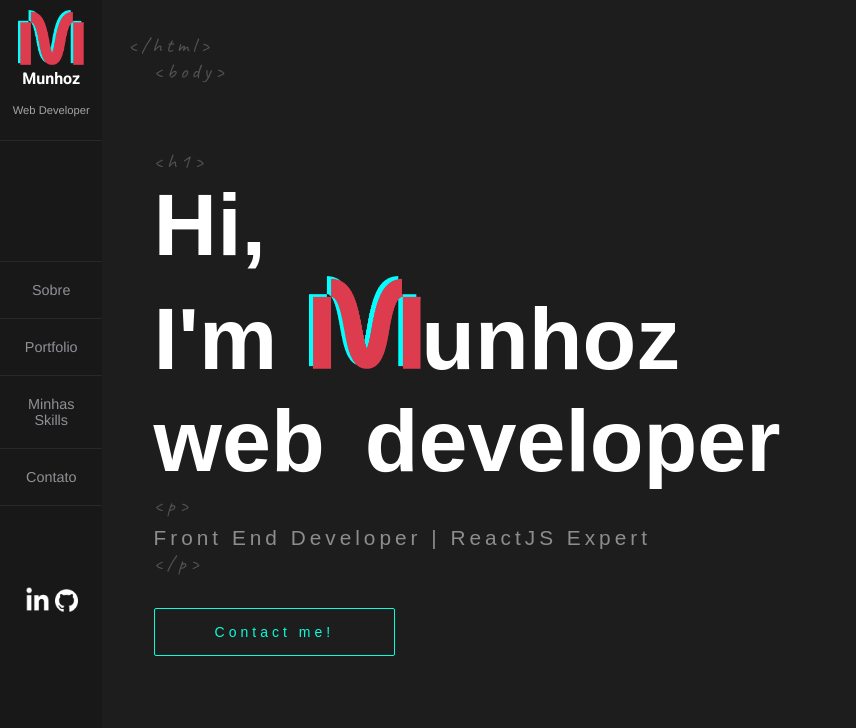
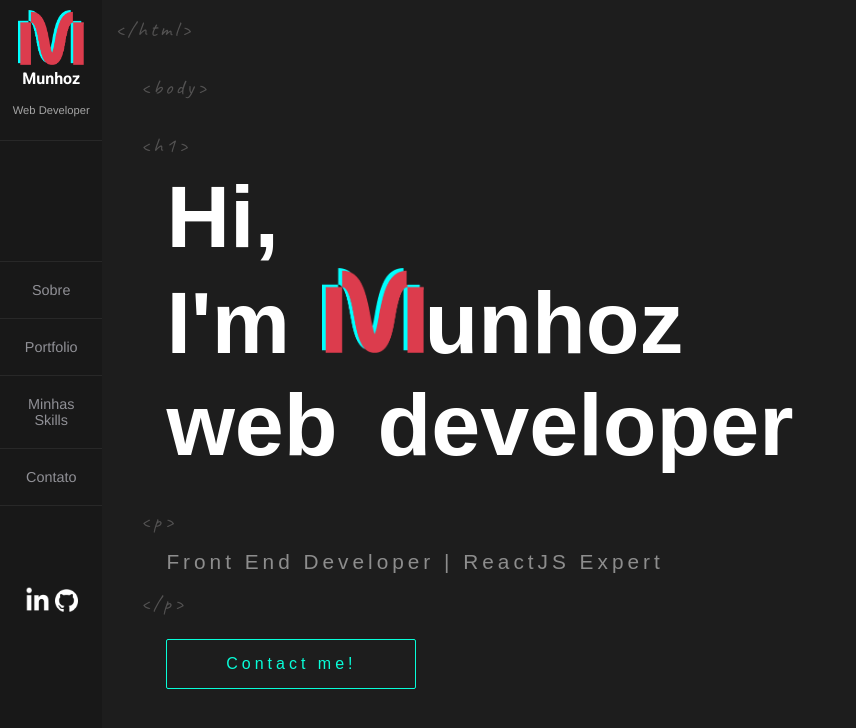
Before and after one commit to pedrolwmunhoz/MunhozSite, a React (Create React App) app: page / in a window 1280 px wide. Shown: the top 728 px of the page, without its empty margins (0-856 px from the left). Built offline with nearby package versions, Linux system fonts and the light colour scheme.

Commit message:
FIX: tela: home reponsividade

```diff
--- a/src/components/FormularioContato/index.tsx
+++ b/src/components/FormularioContato/index.tsx
@@ -21,7 +21,7 @@ const Form = styled.form`
     }
     @media only screen and  (min-width : 768px){
         .caixaTexto {
-            padding-bottom: 25vh;
+            padding-bottom: 23%;
 
         }
         .inputStyled {
--- a/src/pages/Home/index.js
+++ b/src/pages/Home/index.js
@@ -3,102 +3,155 @@ import styled from 'styled-components'
 import Icone from '../../images/IconeM/icone'
 import './styles/index.css'
 import './styles/EffectEntrada/index.css'
+import './teste'
+
+const text = document.getElementsByClassName("textContactStyle")
+const home = document.getElementsByClassName("globalContainer")
+const botaoContact = document.getElementsByClassName("botaoContact")
+
+function effectTextColorContact(){
+    botaoContact[0].addEventListener("mouseover", function(event){
+        setTimeout(setTextBlack, 5)
+        function setTextBlack() {
+            console.log("teste")
+            text[0].style.color = "#1d1d1d";
+        }
+    })
+    home[0].addEventListener("mouseover", function(event){
+        console.log("teste1")
+        text[0].style.color = "#08fdd8";
+    })
+}
 
 const frase = ["</html>", "<body>", "<h1>", "<p>", "</p>"]
 
 const GlobalContainer = styled.div`
-    @media only screen and  (max-width : 768px){
-        margin-left: 21vw;
+    @media only screen and (max-width : 425px){
+        /* Smartphone = widht: 425px | height: 740px */
+        margin-left: 20vw;
         div{
-            padding-top: 8vh;
-            font-family: Arial, Helvetica, sans-serif;
-            div{
-                padding: 0;
-                display: inline-block;
-            }
+            div h2{
+                font-size: 40px;
 
-            div h2{
-                font-size: 2.6rem;
-                font-weight: bold;
-                color: white;
-                display: inline-block;
-            }
-            .effectBlue:hover{
-                animation: moveh1 200ms ease infinite alternate-reverse;
-                animation-fill-mode: forwards;
-            }
-
-
-
-            @keyframes  moveh1 {
-                from{
-                    transform: scale(1.3);
-                    color: #08fdd8;
-                }
             }
             div div {
-                width: 7vh;
-                padding: 0;
+                width: 12vw;
                 margin-left: 2vh;
-                display: inline-block;
             }
             .frontEndStyle {
-                color: #8d8d8d;
-                font-size: 0.7rem;
-                margin-top: 1vh;
+                font-size: 0.6rem;
+                margin-top: 2vh;
                 letter-spacing: 2px;
                 margin-left: 4vw;
             }
         }
     }
-    @media only screen  and (min-width : 768px)  {
-        background-color: #1d1d1d;
-        display: block;
-        height: 100vh;
-        margin-left: 8vw;
+    @media only screen and (min-width : 426px)and (max-width : 768px){
+        /* Tablet = widht: 768px | height: 740px */
+
+        margin-left: 9vw;
         div{
-            padding-top: 8vh;
-            font-family: Arial, Helvetica, sans-serif;
-            div{
-                padding: 0;
-                display: inline-block;
-            }
             div h2{
                 font-size: 5.5rem;
-                font-weight: bold;
-                color: white;
-                display: inline-block;
-            }
-            .effectBlue:hover{
-                animation: moveh1 200ms ease infinite alternate-reverse;
-                animation-fill-mode: forwards;
-            }
-
-
-
-            @keyframes  moveh1 {
-                from{
-                    transform: scale(1.3);
-                    color: #08fdd8;
-                }
             }
             div div {
-                width: 14vh;
-                padding: 0;
+                width: 13vw;
                 margin-left: 4vh;
-                display: inline-block;
             }
             .frontEndStyle {
-                color: #8d8d8d;
-                font-size: 1.3rem;
-                margin-top: 1vh;
+                font-size: 1.1rem;
+                margin-top: 2vh;
                 letter-spacing: 4px;
                 margin-left: 4vw;
             }
         }
     }
+    @media only screen and (min-width : 769px) and (max-width : 1024px){
+        /* Desktop = widht: 1024px | height: 740px */
+        margin-left: 9vw;
+        div{
+            div h2{
+                font-size: 5.5rem;
+
+            }
+            div div {
+                width: 08vw;
+                margin-left: 4vh;
+            }
+            .frontEndStyle {
+                font-size: 1.3rem;
+                margin-top: 2vh;
+                letter-spacing: 4px;
+                margin-left: 4vw;
+            }
+        }
+
+    }
+
+    @media only screen and (min-width : 1025px) {
+        /* Desktop Size = min-widht: 1024px */
+        margin-left: 7vw;
+        div{
+            div h2{
+                font-size: 5.5rem;
+
+            }
+            div div {
+                width: 08vw;
+                margin-left: 4vh;
+            }
+            .frontEndStyle {
+                font-size: 1.3rem;
+                margin-top: 2vh;
+                letter-spacing: 4px;
+                margin-left: 4vw;
+            }
+        }
+
+    }
+/* ----------------CSS DEFAULT---------------- */
+        display: block;
+        height: 100vh;
+        div{
+            div h2{
+                font-weight: bold;
+                color: white;
+                display: inline-block;
+            }
+
+            .frontEndStyle {
+                color: #8d8d8d;
+                margin-left: 6vw;
+            }
+        }
+        .containerButtonContact {
+            margin-top: 2%;
+            margin-left: 6vw;
+        }
+        div {
+            font-family: Arial, Helvetica, sans-serif;
+            div div {
+                padding: 0;
+                display: inline-block;
+            }
+        }
+        .effectBlue:hover{
+            animation: moveh1 200ms ease infinite alternate-reverse;
+            animation-fill-mode: forwards;
+        }
+        @keyframes  moveh1 {
+            from{
+                transform: scale(1.3);
+                color: #08fdd8;
+            }
+        }
 `
+
+
+
+
 function Home(){
+    setTimeout(effectTextColorContact, 300)
     window.setTimeout(resetClass, 1500)
     function resetClass () {
       const maximo =26
@@ -114,7 +167,7 @@ function Home(){
     }
 
     return(
-        <GlobalContainer>
+        <GlobalContainer className="globalContainer">
                 <p id="tagDecoration1" className="tagsDecoration">{frase[0]}</p>
                 <p id="tagDecoration2" className="tagsDecoration">{frase[1]}</p>
 
@@ -128,7 +181,7 @@ function Home(){
                     <h2 className="effect4">I</h2>
                     <h2 className="effect5">'</h2>
                     <h2 className="effect6">m</h2>
-                    <div className="iconEffect effect7"><Icone/></div>
+                    <div className="containerIcone effect7"><Icone/></div>
                     <h2 className="effect8">u</h2>
                     <h2 className="effect9">n</h2>
                     <h2 className="effect10">h</h2>
@@ -151,10 +204,16 @@ function Home(){
                 </div>
                 <p id="tagDecoration3" className="tagsDecoration effect25">{frase[3]}</p>
                 <p className="effect26 frontEndStyle">Front End Developer | ReactJS Expert</p>
-                <p id="tagDecoration3" className="tagsDecoration effect26">{frase[4]}</p>
+                <p id="tagDecoration4" className="tagsDecoration effect26">{frase[4]}</p>
 
             </div>
-                <Link to="/contato"><button type="button" className="botaoContact botaoContactEfeito effect26">Contact me!</button></Link>
+            <div className="containerButtonContact">
+                <div className="containerContact">
+                    <Link to="/contato">
+                        <button type="button" className="botaoContact botaoContactEfeito effect26"><p className="textContactStyle effect26">Contact me!</p></button>
+                    </Link>
+                </div>
+            </div>
         </GlobalContainer>
     )
 }
--- a/src/pages/Home/styles/EffectEntrada/index.css
+++ b/src/pages/Home/styles/EffectEntrada/index.css
@@ -129,10 +129,10 @@
 
 .effect27 {
     animation:  effectSubir 500ms ease 350ms both alternate,
-                effectFade 500ms ease 350ms both alternate
+                effectFade 500ms ease 700ms both alternate
 }
 .effect28 {
-    animation: effectFade 500ms ease 350ms both alternate
+    animation: effectFade 500ms ease 700ms both alternate
 }
 
 .effect29 {
--- a/src/pages/Home/styles/index.css
+++ b/src/pages/Home/styles/index.css
@@ -1,38 +1,137 @@
-@media only screen  and (max-width : 768px) {
+/* --------------Responsividade-------------- */
 
+@media only screen  and (max-width : 425px) {
+    /* Smartphone = widht: 425px | height: 740px */
+    .textContactStyle {
+        font-size: 8px;
+        letter-spacing: 4px;
+    }
+    .botaoContact{
+        width: 150px;
+        padding: 10px 5px;
+    }
+
+    .tagsDecoration{
+        font-size: 0.5rem;
+        letter-spacing: 1.5px;
+    }
+    #tagDecoration1{
+        margin-top: 2vh;
+        margin-left: 2vw;
+    }
+    #tagDecoration2{
+        margin-left: 4vw;
+        margin-top: 4vh;
+        margin-bottom: 4vh;
+    }
+    #tagDecoration3{
+        margin-left: 4vw;
+        margin-top: 4vh;
+        margin-bottom: 1vh;
+    }
+    #tagDecoration4{
+        margin-left: 4vw;
+        margin-top: 2vh;
+    }
+}
+
+@media only screen
+    and (min-width : 426px) and (max-width: 768px){
+    /* Tablet = widht: 768px | height: 740px */
+    .textContactStyle {
+        font-size: 13px;
+        letter-spacing: 4px;
+    }
+    .botaoContact{
+        width: 230px;
+        padding: 13px 5px;
+    }
+
+    .tagsDecoration{
+        font-size: 1rem;
+        letter-spacing: 3px;
+    }
+    #tagDecoration1{
+        margin-top: 2vh;
+        margin-left: 2vw;
+    }
+    #tagDecoration2{
+        margin-left: 4vw;
+        margin-top: 4vh;
+        margin-bottom: 4vh;
+    }
+    #tagDecoration3{
+        margin-left: 4vw;
+        margin-top: 4vh;
+        margin-bottom: 1vh;
+    }
+    #tagDecoration4{
+        margin-left: 4vw;
+        margin-top: 2vh;
+    }
+}
+
+@media only screen and (min-width : 769px) {
+    /* Desktop = widht: 1024px | height: 740px */
+    .textContactStyle {
+        font-size: 16px;
+        letter-spacing: 4px;
+    }
+    .botaoContact{
+        width: 250px;
+        padding: 15px 5px;
+    }
+
+    .tagsDecoration{
+        font-size: 1.3rem;
+        letter-spacing: 3px;
+    }
+    #tagDecoration1{
+        margin-top: 2vh;
+        margin-left: 2vw;
+    }
+    #tagDecoration2{
+        margin-left: 4vw;
+        margin-top: 4vh;
+        margin-bottom: 4vh;
+    }
+    #tagDecoration3{
+        margin-left: 4vw;
+        margin-top: 4vh;
+        margin-bottom: 1vh;
+    }
+    #tagDecoration4{
+        margin-left: 4vw;
+        margin-top: 2vh;
+    }
+}
+
+
+/* --------------CSS DEFAULT--------------*/
+
+.textContactStyle {
+    color: #08fdd8;
+    font-weight: 500;
+    font-family: sans-serif;
+    pointer-events:none
+}
 .botaoContact{
     position: relative;
     box-sizing: border-box;
-        padding: 10px 32px;
-        font-size: 10px;
-        border-radius: 1px;
-        color: #08fdd8;
-        letter-spacing: 2px;
+    border-radius: 2px;
     border: 1px solid #08fdd8;
-        font-family: sans-serif;
-        margin-top: 2vh;
-        margin-left: 4vw;
     cursor: pointer;
     transition: all 400ms ease;
     display: inline-block;
 }
+.containerContact {
+    padding: 0 !important;
+}
 .tagsDecoration{
     color: #535252;
-        font-size: 0.7rem;
-        letter-spacing: 2px;
     font-family: 'Caveat';
 }
-    #tagDecoration1{
-        padding-top: 4vh;
-        margin-left: 2vw;
-    }
-    #tagDecoration2{
-        margin-left: 4vw;
-    }
-    #tagDecoration3{
-        margin-left: 4vw;
-        margin-top: 2vh;
-    }
+
 
 
 .containerBlock{
@@ -44,7 +143,7 @@
 
 }
 .containerEffect {
-        margin-left: 4vw;
+    margin-left: 6vw;
 }
 
 .botaoContactEfeito{
@@ -57,7 +156,7 @@
     left: 0px;
     width: 0px;
     height: 100%;
-        background-color: #08fdd86a;
+    background-color: #08fdd8;
     transition: all 400ms ease;
 }
 .botaoContactEfeito:hover:before{
@@ -72,79 +171,3 @@
         opacity: 1;
     }
 }
-}
-
-@media only screen  and (min-width : 768px) {
-
-    .botaoContact{
-        position: relative;
-        box-sizing: border-box;
-        padding: 15px 60px;
-        font-size: 14px;
-        border-radius: 2px;
-        color: #08fdd8;
-        letter-spacing: 4px;
-        border: 1px solid #08fdd8;
-        font-family: sans-serif;
-        margin-top: 4vh;
-        margin-left: 4vw;
-        cursor: pointer;
-        transition: all 400ms ease;
-        display: inline-block;
-    }
-    .tagsDecoration{
-        color: #535252;
-        font-size: 1.3rem;
-        letter-spacing: 4px;
-        font-family: 'Caveat';
-    }
-    #tagDecoration1{
-        padding-top: 4vh;
-        margin-left: 2vw;
-    }
-    #tagDecoration2{
-        margin-left: 4vw;
-    }
-    #tagDecoration3{
-        margin-left: 4vw;
-    }
-
-
-    .containerBlock{
-        display: block !important;
-    }
-
-    .containerSpace{
-        width: 1vh !important;
-
-    }
-    .containerEffect {
-        margin-left: 4vw;
-    }
-
-    .botaoContactEfeito{
-        background-color: transparent;
-    }
-    .botaoContactEfeito:before{
-        content: '';
-        position: absolute;
-        top: 0px;
-        left: 0px;
-        width: 0px;
-        height: 100%;
-        background-color: #08fdd86a;
-        transition: all 400ms ease;
-    }
-    .botaoContactEfeito:hover:before{
-        width: 100%;
-    }
-
-    @keyframes effectEntrada {
-        from {
-            opacity: 0;
-        }
-        to {
-            opacity: 1;
-        }
-    }
-}
--- a/src/pages/contato/index.tsx
+++ b/src/pages/contato/index.js
@@ -1,43 +1,51 @@
 import styled from "styled-components"
 import Formulario from "../../components/FormularioContato"
+import "../Home/teste"
+
+const text = document.getElementsByClassName("textContactStyle")
+const home = document.getElementsByClassName("globalContainer")
+const botaoContact = document.getElementsByClassName("botaoContact")
+
+function effectTextColorContact(){
+    botaoContact[0].addEventListener("mouseover", function(event){
+        setTimeout(setTextBlack, 5)
+        function setTextBlack() {
+            console.log("teste")
+            text[0].style.color = "#1d1d1d";
+        }
+    })
+    home[0].addEventListener("mouseover", function(event){
+        console.log("teste1")
+        text[0].style.color = "#08fdd8";
+    })
+}
 
 const GlobalContainer = styled.div`
-    @media only screen and  (max-width : 768px){
-        background-color: #1d1d1d;
-        max-width: 79vw !important;
-        height: 100vh !important;
-        margin-left: 21vw;
+    @media only screen and  (min-width : 1024px){
+        /* Desktop = widht: 1024px | height: 740px */
+        margin-left: 7.5vw;
+        height: 100vh;
         .containerAjust {
             padding-top: 1vh;
-            margin-left: 4%;
+            margin-left: 2vw;
         }
         .containerContato {
-            margin-left: 3%;
+            margin-left: 3vw;
         }
         .containerTexto {
-            margin-left: 3%;
-            max-width: 67vw;
+            margin-left: 3vw;
+            max-width: 42vw;
+
         }
-        .position{
+        .position {
             width: 10px;
             margin-top: 7vh;
         }
         h2 {
-            font-size: 3rem;
-            color: #08fdd8;
-            max-width: 100%;
-            font-family: Arial, Helvetica, sans-serif;
-            display: inline-block;
-
+            font-size: 4rem;
         }
         span {
-            font-family: Arial, Helvetica, sans-serif;
-            color: white;
-            font-size: 10px;
-            display: inline-block;
-        }
-        .textSpace {
-            margin-left: 0.5%;
+            font-size: 1.1rem;
         }
 
         .htmlTag02{
@@ -51,51 +59,21 @@ const GlobalContainer = styled.div`
         }
     }
 
-    @media only screen and  (min-width : 768px){
-        background-color: #1d1d1d;
-        margin-left: 7.5vw;
-        .containerAjust {
-            padding-top: 1vh;
-            margin-left: 2.6%;
-        }
-        .containerContato {
-            margin-left: 3%;
-        }
-        .containerTexto {
-            margin-left: 3%;
-            max-width: 42vw;
-        }
-        .position {
-            width: 10px;
-            margin-top: 7vh;
-        }
+/* ----------------CSS DEFAULT---------------- */
         h2 {
-            font-size: 5rem;
             color: #08fdd8;
-            max-width: 100%;
             font-family: Arial, Helvetica, sans-serif;
             display: inline-block;
         }
         span {
             font-family: Arial, Helvetica, sans-serif;
             color: white;
-            font-size: 1.1rem;
             display: inline-block;
         }
         .textSpace {
             margin-left: 0.5%;
         }
 
-        .htmlTag02{
-            margin-left: 1.4vw;
-        }
-        .htmlTag03{
-            margin-top: 3vh;
-        }
-        .htmlposition{
-            margin-left: 2vw;
-        }
-    }
 `
 
 const HtmlTag = styled.p`
@@ -120,13 +98,30 @@ const ContainerForm = styled.div`
         background-color: #0000008f;
         display: inline-block
     }
+    .containerButton {
+        button {
+            margin: 0;
+            margin-left: 10vw;
+        }
+    }
+    @media only screen and (min-width: 1024px) and (min-height: 740px){
+        .containerButtonMensagem {
+            margin-left: 52.7%;
+        }
+    }
+        @media only screen and (min-width: 1440px) and (min-height: 986px){
+    .containerButtonMensagem {
+        margin-left: 31.7%;
+    }
+    }
 `
 
 const htmlTagOption = ["<html>", "<body>", "<h2>", "<p>", "</p>", "</h2>", "<form>", "</form>", "</html>"]
 
 function Contato (){
+    setTimeout(effectTextColorContact, 300)
     return(
-        <GlobalContainer>
+        <GlobalContainer className="globalContainer">
             <div className="containerAjust">
                 <HtmlTag className="htmlTag01">{htmlTagOption[0]}</HtmlTag>
                 <HtmlTag className="htmlTag02">{htmlTagOption[1]}</HtmlTag>
@@ -156,7 +151,11 @@ function Contato (){
                         <div className="textSpace">
                             <Formulario/>
                         </div>
-                        <button type="button" className="botaoContact botaoContactEfeito effect28">Enviar!</button>
+                        <div className="containerContact">
+                            <button type="button" className="botaoContact botaoContactEfeito effect26">
+                                <p className="textContactStyle effect26">Enviar Mensagem!</p>
+                            </button>
+                        </div>
                     </ContainerForm>
                 <HtmlTag className="htmlTag02" >{htmlTagOption[7]}</HtmlTag>
                 <HtmlTag>{htmlTagOption[8]}</HtmlTag>
--- /dev/null
+++ b/teste.js
@@ -0,0 +1 @@
+console.log("teste")
```
Also changed, not shown: src/pages/contato/styles.css/index.css (added, +8 -0 lines), src/pages/Home/teste.js (added). Lines whose indentation alone changed are shown as unchanged.
